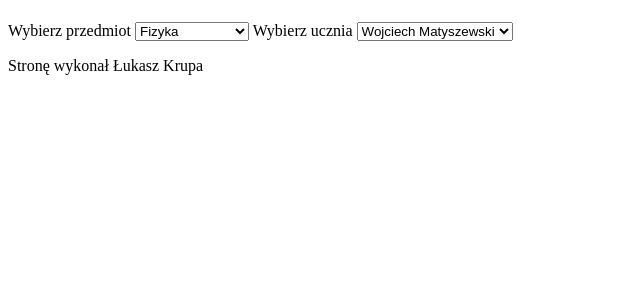
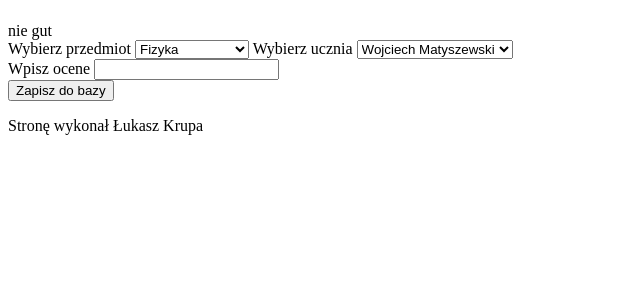
Before and after one commit to LukaszKru/AplikacjeDesktopowe, a PHP site: page / in a window 1280 px wide. Shown: the part 58-358 px from the top of the page, without its empty margins (0-640 px from the left). Run offline with PHP 8.4, Linux system fonts and the light colour scheme; data comes from the database, SQL or seed files in the repository.

Commit message:
Add files via upload

```diff
--- a/ocenyBaza/index.php
+++ b/ocenyBaza/index.php
@@ -20,22 +20,31 @@
                 $przedmiot[]=$wiersz['nazwa'];
                 $idprzedmiot[]=$wiersz['id'];
             }
-        }else{
-            echo "nie gut";
-        }
-        if($connect){
-            $zapytanie1="SELECT * FROM dane";
-            $wynik=mysqli_query($connect,$zapytanie1);
+            $zapytanie="SELECT * FROM dane";
+            $wynik=mysqli_query($connect,$zapytanie);
             while($wiersz=mysqli_fetch_array($wynik)){
                 $iduczen[]=$wiersz['id'];
                 $imie[]=$wiersz['imie'];
                 $nazwisko[]=$wiersz['nazwisko'];
             }
+            if($_SERVER["REQUEST_METHOD"]=="POST"){
+                $przedmiotID=$_POST["przedmiot"];
+                $osoba=$_POST["uczen"];
+                $ocena=$_POST["ocena"];
+                $insert="INSERT INTO oceny VALUES (NULL,'$osoba','$przedmiotID','$ocena')";
+                if(mysqli_query($connect,$insert)){
+                    echo "Dodano dane do bazy";
                 }else{
+                    echo "Bład dodawania do bazy";
+                }
+            }
+        else{
                 echo "nie gut";
+        }
         }
         mysqli_close($connect);
         ?>
+        <form method="POST">
             <label for="przedmiot">Wybierz przedmiot</label>
             <select name="przedmiot" id="przedmiot">
                 <?php
@@ -52,6 +61,12 @@
                     }
                 ?>
             </select>
+            <br>
+            <label for="ocena">Wpisz ocene</label>
+            <input type="number" id="ocena" name="ocena">
+            <br>
+            <input type="submit" value="Zapisz do bazy">
+        </form>
     </main>
     <footer>
         <p>Stronę wykonał Łukasz Krupa</p>
```
Lines whose indentation alone changed are shown as unchanged.
